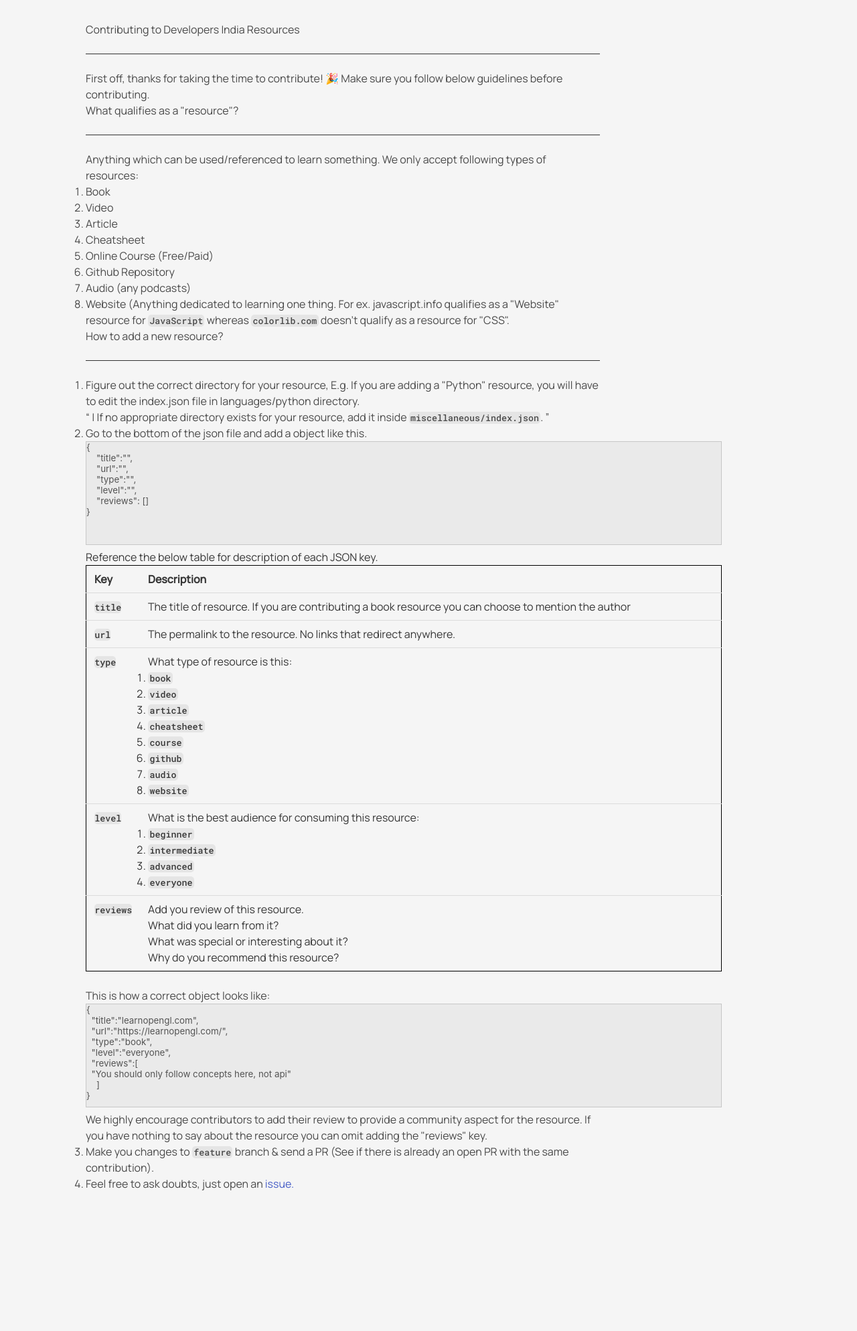
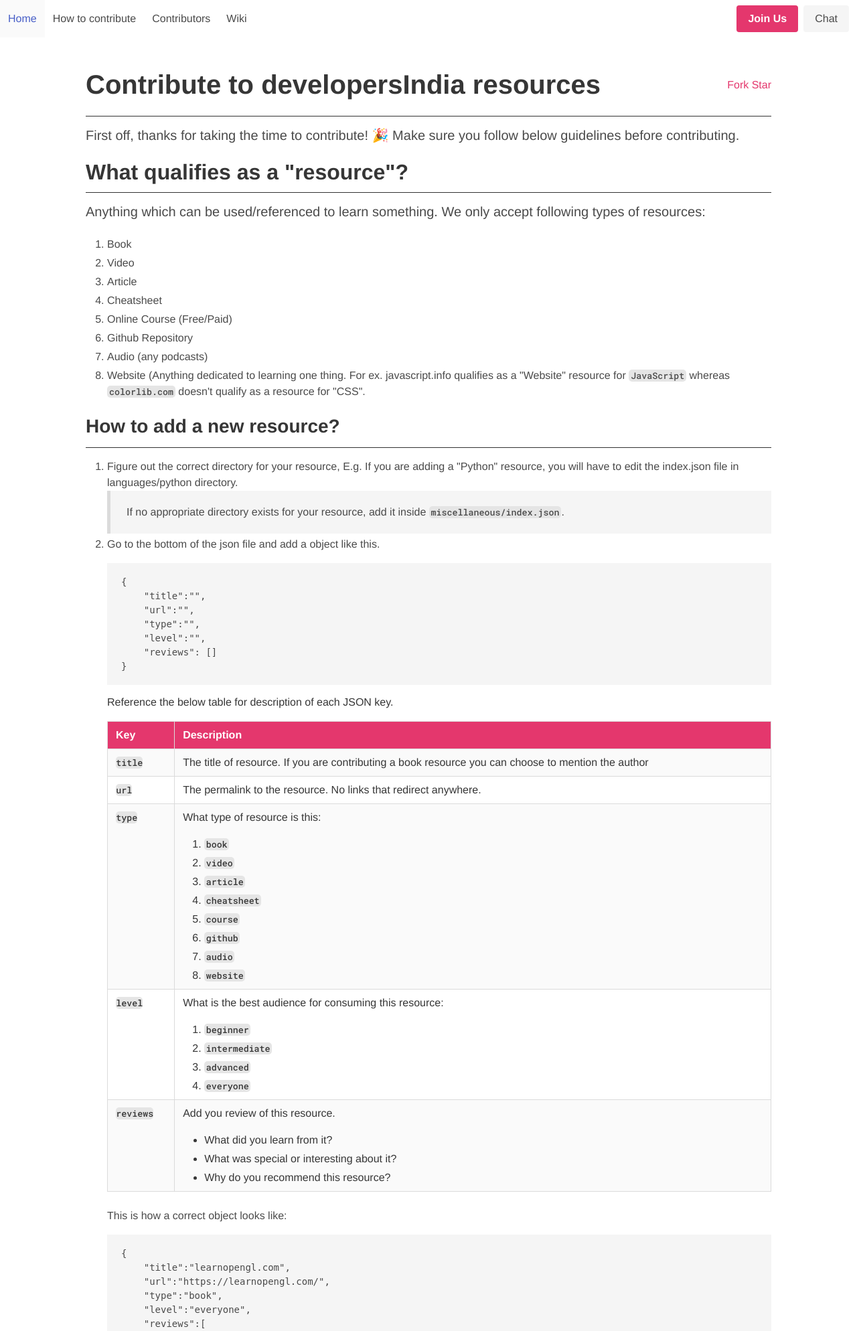
Before and after one commit to developersIndia/saadhan, a Flask app: template templates/how-to-contribute.html in a window 1280 px wide. Shown: the top 1988 px of the page at 67% size. Before the commit the page ends 1778 px from the top, so only its background shows below. Run offline with Flask 2, Linux system fonts and the light colour scheme; the template is opened without the code that fills it, so the values that code supplies are empty.

Commit message:
added another heading with github buttons

```diff
--- a/templates/base.html
+++ b/templates/base.html
@@ -71,7 +71,7 @@
         <a href="/" class="navbar-item">
           Home
         </a>
-        <a href="/" class="navbar-item">
+        <a href="/templates/how-to-contribute.html" class="navbar-item">
           How to contribute
         </a>
         <a href="/contributors" class="navbar-item">
--- a/templates/how-to-contribute.html
+++ b/templates/how-to-contribute.html
@@ -20,25 +20,20 @@
       type="image/x-icon"
       href="https://raw.githubusercontent.com/developersIndia/assets/main/favicons/favicon.ico"
     />
+    <script async defer src="https://buttons.github.io/buttons.js"></script>
     <title>How to Contribute</title>
 
     <style>
       @import "https://cdn.jsdelivr.net/npm/bulma@0.9.4/css/bulma.min.css";
 
-      * {
-        background-color: whitesmoke;
-      }
-
       body {
-        font-family: "Manrope", sans-serif;
+        font-family: "Helvetica Neue", Helvetica, Arial, sans-serif;
       }
 
       .main-main {
         width: 80%;
-        padding: 2rem 8rem;
-      }
-
-      h1 {
+        margin: 3rem auto;
+        padding: 3rem auto;
       }
 
       hr {
@@ -46,43 +41,15 @@
         height: 1px;
         background: #333;
         background-image: linnear-gradiet(to right, #ccc, #333, #ccc);
+        margin-top: 12px;
+        margin-bottom: 16px;
       }
 
-      table {
-        border: 1px solid black;
-        border-collapse: collapse;
-        width: 950px;
-        /* text-align: center; */
+      a {
+        color: #e4376d;
       }
 
-      tr,
-      td,
-      th {
-        border: 1px solid black;
-        padding: 1%;
-      }
-
-      .left {
-        text-align: center;
-        width: 75px;
-      }
-
-      /* td.left > button{
-        text-align: center;
-
-      } */
-      textarea {
-        resize: none;
-        height: 155px;
-        width: 950px;
-        background-color: #eaeaea;
-      }
-
-      textarea ::-webkit-scrollbar {
-        display: none;
-      }
-
-      button {
+      .imp {
         border: none;
         margin: 0;
         padding: 0% 0.3%;
@@ -95,28 +62,109 @@
         color: inherit;
         line-height: normal;
       }
+
+      pre {
+        padding: 10px 10px 10px 25px;
+      }
+
+      .header-1,
+      .header-2 {
+        margin-bottom: 24px;
+      }
+
+      .header-2 {
+        margin-top: 24px;
+      }
     </style>
   </head>
 
   <body>
-    <div class="header"></div>
+    <nav class="navbar" role="navigation" aria-label="main navigation">
+      <div class="navbar-brand">
+        <a
+          role="button"
+          class="navbar-burger"
+          aria-label="menu"
+          aria-expanded="false"
+          data-target="navbarBasicExample"
+        >
+          <span aria-hidden="true"></span>
+          <span aria-hidden="true"></span>
+          <span aria-hidden="true"></span>
+        </a>
+      </div>
+      <div id="navbarBasicExample" class="navbar-menu">
+        <div class="navbar-start">
+          <a href="/" class="navbar-item"> Home </a>
+          <a href="/templates/how-to-contribute.html" class="navbar-item">
+            How to contribute
+          </a>
+          <a href="/contributors" class="navbar-item"> Contributors </a>
+          <a href="https://wiki.developersindia.in/" class="navbar-item">
+            Wiki
+          </a>
+        </div>
+        <div class="navbar-end">
+          <div class="navbar-item">
+            <div class="buttons">
+              <a
+                style="background-color: #e4376d"
+                href="https://reddit.com/r/developersIndia"
+                class="button is-primary"
+              >
+                <strong>Join Us</strong>
+              </a>
+              <a href="https://discord.gg/MKXMSNC" class="button is-light">
+                Chat
+              </a>
+            </div>
+          </div>
+        </div>
+      </div>
+    </nav>
     <div class="main-main">
-      <div class="header">
-        <h1>Contributing to Developers India Resources</h1>
+      <div
+        class="header-1 is-flex is-align-items-center is-justify-content-space-between"
+      >
+        <h1 class="title is-2" style="margin-bottom: 0px">
+          Contribute to developersIndia resources
+        </h1>
+        <div class="">
+          <a
+            class="github-button"
+            href="https://github.com/developersIndia/resources/fork"
+            data-icon="octicon-repo-forked"
+            data-size="large"
+            data-show-count="true"
+            aria-label="Fork developersIndia/resources on GitHub"
+            >Fork</a
+          >
+          <a
+            class="github-button"
+            href="https://github.com/developersIndia/resources"
+            data-icon="octicon-star"
+            data-size="large"
+            data-show-count="true"
+            aria-label="Star developersIndia/resources on GitHub"
+            >Star</a
+          >
+        </div>
+      </div>
       <hr />
-        <p>
+      <p class="subtitle is-5">
         First off, thanks for taking the time to contribute! 🎉 Make sure you
         follow below guidelines before contributing.
       </p>
-      </div>
       <div class="main-body">
-        <h2>What qualifies as a "resource"?</h2>
+        <div class="content">
+          <p class="title is-3" style="margin-bottom: 0px">
+            What qualifies as a "resource"?
+          </p>
           <hr />
-        <div class="content-1">
-          <p>
+          <div class="subtitle is-5">
             Anything which can be used/referenced to learn something. We only
             accept following types of resources:
-          </p>
+          </div>
           <ol>
             <li>Book</li>
             <li>Video</li>
@@ -128,13 +176,13 @@
             <li>
               Website (Anything dedicated to learning one thing. For ex.
               javascript.info qualifies as a "Website" resource for
-              <button>JavaScript</button> whereas
-              <button>colorlib.com</button> doesn't qualify as a resource for
-              "CSS".
+              <button class="imp">JavaScript</button> whereas
+              <button class="imp">colorlib.com</button> doesn't qualify as a
+              resource for "CSS".
             </li>
           </ol>
         </div>
-        <div class="content-2">
+        <div class="content">
           <h2>How to add a new resource?</h2>
           <hr />
           <ol>
@@ -142,80 +190,82 @@
               Figure out the correct directory for your resource, E.g. If you
               are adding a "Python" resource, you will have to edit the
               index.json file in languages/python directory. <br />
-              <q>
-                | If no appropriate directory exists for your resource, add it
-                inside <button>miscellaneous/index.json</button>.
-              </q>
+              <blockquote>
+                If no appropriate directory exists for your resource, add it
+                inside <button class="imp">miscellaneous/index.json</button>.
+              </blockquote>
             </li>
             <li>
               <p>
                 Go to the bottom of the json file and add a object like this.
               </p>
-              <textarea disabled>
-{
-    "title":"",
-    "url":"",
-    "type":"",
-    "level":"",
-    "reviews": []
-}</textarea
-              >
+              <pre>
+<code class="language-html" data-lang="html"><span>{</span>
+<span>    "title":"",</span>
+<span>    "url":"",</span>
+<span>    "type":"",</span>
+<span>    "level":"",</span>
+<span>    "reviews": []</span>
+<span>}</span></code>
+</pre>
               <div class="table">
                 <p>
                   Reference the below table for description of each JSON key.
                 </p>
-                <table>
-                  <tr>
-                    <th class="left">Key</th>
-                    <th>Description</th>
+                <table class="table is-bordered is-striped is-fullwidth">
+                  <tr style="background-color: #e4376d">
+                    <th class="left" style="color: white">Key</th>
+                    <th style="color: white">Description</th>
                   </tr>
                   <tr>
-                    <td class="left"><button>title</button></td>
+                    <td class="left"><button class="imp">title</button></td>
                     <td>
                       The title of resource. If you are contributing a book
                       resource you can choose to mention the author
                     </td>
                   </tr>
                   <tr>
-                    <td class="left"><button>url</button></td>
+                    <td class="left"><button class="imp">url</button></td>
                     <td>
                       The permalink to the resource. No links that redirect
                       anywhere.
                     </td>
                   </tr>
                   <tr>
-                    <td class="left"><button>type</button></td>
+                    <td class="left"><button class="imp">type</button></td>
                     <td>
                       <span>What type of resource is this:</span><br />
+                      <div class="skibidi">
                         <ol>
-                        <li><button>book</button></li>
-                        <li><button>video</button></li>
-                        <li><button>article</button></li>
-                        <li><button>cheatsheet</button></li>
-                        <li><button>course</button></li>
-                        <li><button>github</button></li>
-                        <li><button>audio</button></li>
-                        <li><button>website</button></li>
+                          <li><button class="imp">book</button></li>
+                          <li><button class="imp">video</button></li>
+                          <li><button class="imp">article</button></li>
+                          <li><button class="imp">cheatsheet</button></li>
+                          <li><button class="imp">course</button></li>
+                          <li><button class="imp">github</button></li>
+                          <li><button class="imp">audio</button></li>
+                          <li><button class="imp">website</button></li>
                         </ol>
+                      </div>
                     </td>
                   </tr>
                   <tr>
-                    <td class="left"><button>level</button></td>
+                    <td class="left"><button class="imp">level</button></td>
                     <td>
                       <span
                         >What is the best audience for consuming this
                         resource:</span
                       ><br />
                       <ol>
-                        <li><button>beginner</button></li>
-                        <li><button>intermediate</button></li>
-                        <li><button>advanced</button></li>
-                        <li><button>everyone</button></li>
+                        <li><button class="imp">beginner</button></li>
+                        <li><button class="imp">intermediate</button></li>
+                        <li><button class="imp">advanced</button></li>
+                        <li><button class="imp">everyone</button></li>
                       </ol>
                     </td>
                   </tr>
                   <tr>
-                    <td class="left"><button>reviews</button></td>
+                    <td class="left"><button class="imp">reviews</button></td>
                     <td>
                       <span>Add you review of this resource.</span>
                       <ul>
@@ -228,27 +278,26 @@
                 </table>
               </div>
               <p>This is how a correct object looks like:</p>
-              <textarea disabled>
-{
-  "title":"learnopengl.com",
-  "url":"https://learnopengl.com/",
-  "type":"book",
-  "level":"everyone",
-  "reviews":[
-  "You should only follow concepts here, not api"
-    ]
-}</textarea
-              >
-              <p>
+              <pre><code class="language-html" data-lang="html"><span>{</span>
+<span>    "title":"learnopengl.com",</span>
+<span>    "url":"https://learnopengl.com/",</span>
+<span>    "type":"book",</span>
+<span>    "level":"everyone",</span>
+<span>    "reviews":[</span>
+<span>        "You should only follow concepts here, not api"</span>
+<span>    ]</span>
+<span>}</span></code></pre>
+              <blockquote>
                 We highly encourage contributors to add their review to provide
                 a community aspect for the resource. If you have nothing to say
                 about the resource you can omit adding the "reviews" key.
-              </p>
+              </blockquote>
             </li>
             <li>
               <p>
-                Make you changes to <button>feature</button> branch & send a PR
-                (See if there is already an open PR with the same contribution).
+                Make you changes to <button class="imp">feature</button> branch
+                & send a PR (See if there is already an open PR with the same
+                contribution).
               </p>
             </li>
             <li>
@@ -256,13 +305,61 @@
                 Feel free to ask doubts, just open an
                 <a
                   href="https://github.com/developersIndia/resources/issues/new/choose"
-                  >issue.</a
-                >
+                  >issue</a
+                >.
               </p>
             </li>
           </ol>
         </div>
       </div>
+      <div
+        class="header-2 is-flex is-align-items-center is-justify-content-space-between"
+      >
+        <h1 class="title is-2" style="margin-bottom: 0px">
+          Contribute to saadhan website
+        </h1>
+        <div class="">
+          <a
+            class="github-button"
+            href="https://github.com/developersIndia/saadhan/fork"
+            data-icon="octicon-repo-forked"
+            data-size="large"
+            data-show-count="true"
+            aria-label="Fork developersIndia/saadhan on GitHub"
+            >Fork</a
+          >
+          <a
+            class="github-button"
+            href="https://github.com/developersIndia/saadhan"
+            data-icon="octicon-star"
+            data-size="large"
+            data-show-count="true"
+            aria-label="Star developersIndia/saadhan on GitHub"
+            >Star</a
+          >
         </div>
+      </div>
+      <hr />
+      <p>
+        The website is built using Flask as backend and
+        <a href="https://htmx.org/">HTMX</a> with
+        <a href="https://bulma.io">Bulma</a> as frontend.
+      </p>
+    </div>
+    <footer class="footer">
+      <div class="content has-text-centered">
+        <p class="subtitle-5">
+          <strong>Saadhan</strong> by
+          <a href="https://developersindia.in/">r/developersIndia</a>. The
+          source code is licensed
+          <a href="https://github.com/developersIndia/saadhan/blob/main/LICENSE"
+            >GPL v3.0</a
+          >. The website content is licensed
+          <a href="http://creativecommons.org/licenses/by-nc-sa/4.0/"
+            >CC BY NC SA 4.0</a
+          >.
+        </p>
+      </div>
+    </footer>
   </body>
 </html>
```
Lines whose indentation alone changed are shown as unchanged.
